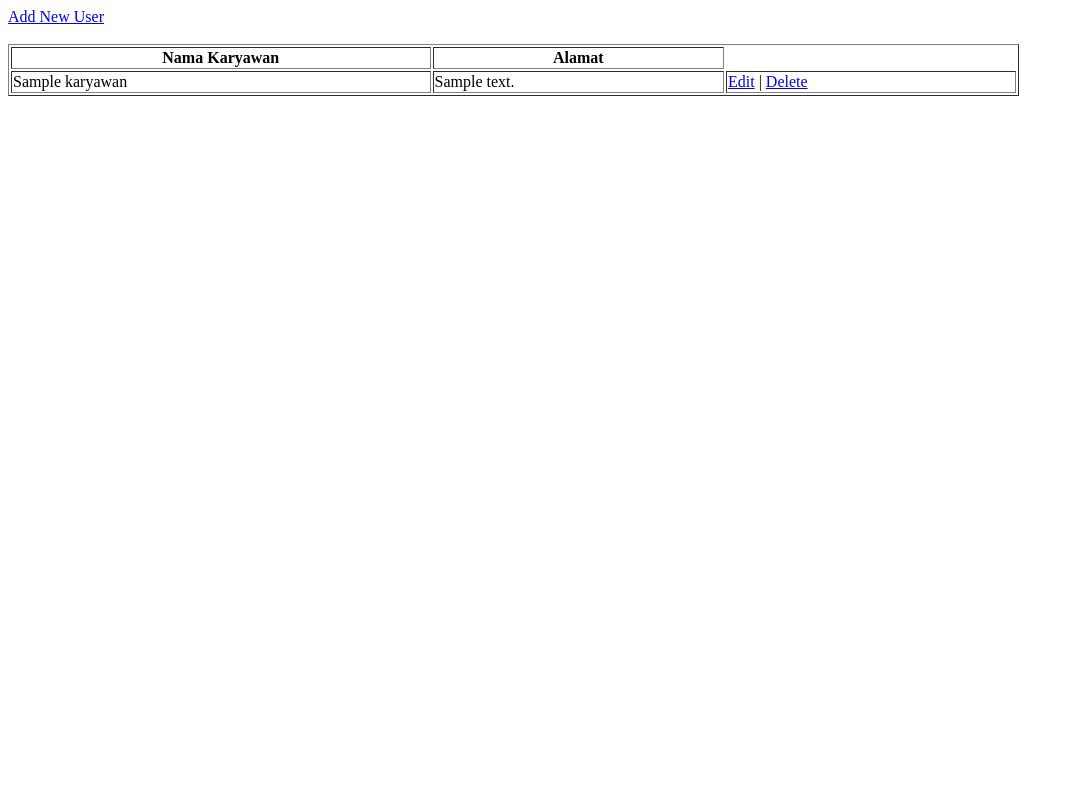
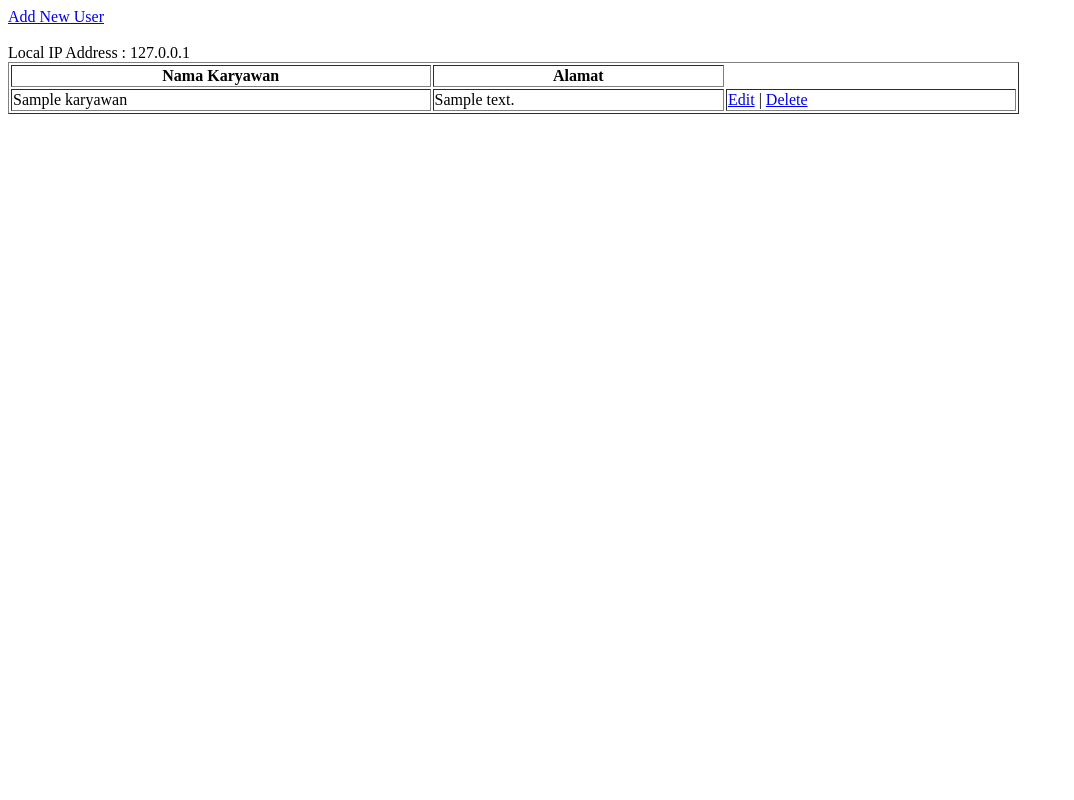
Before and after one commit to pradanahandi/belajarcrud, a PHP site: page / in a window 1280 px wide. Shown: the whole page, without its empty margins (0-1074 px from the left). Run offline with PHP 8.4, Linux system fonts and the light colour scheme; tables that the repository leaves empty or names only in its code hold one stand-in row (values such as "Sample post"); data that the repository does not hold is empty.

Commit message:
Update index.php

```diff
--- a/index.php
+++ b/index.php
@@ -12,7 +12,9 @@ $query = mysqli_query($query, "SELECT * FROM tbl_karyawan ORDER BY idkaryawan DE
 
 <body>
 <a href="add.php">Add New User</a><br/><br/>
-
+    <?php
+        echo "Local IP Address : ".getHostByName(getHostName());
+    ?>
     <table width='80%' border=1>
 
     <tr>
```
